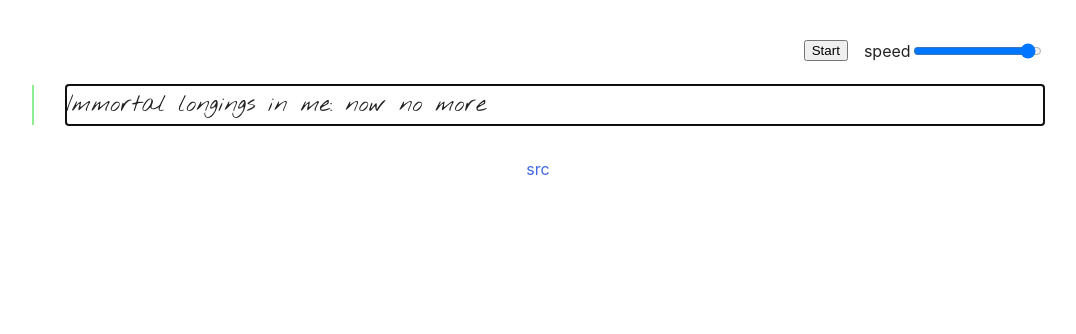
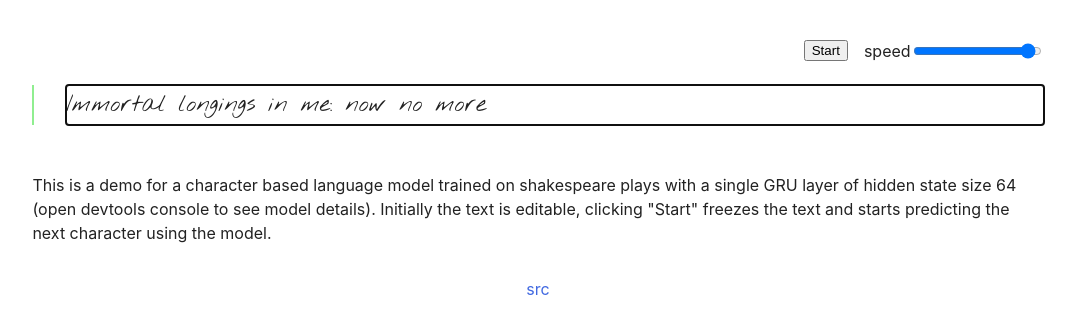
Before and after one commit to suyash/char-rnn, a website with bundled scripts: page demo/src/html/index.html in a window 1280 px wide. Shown: the whole page, without its empty margins (102-1178 px from the left). Built offline with nearby package versions, Linux system fonts and the light colour scheme; what @tensorflow/tfjs would draw is missing.

Commit message:
demo: add some description to index.html

```diff
--- a/demo/src/html/index.html
+++ b/demo/src/html/index.html
@@ -67,12 +67,12 @@
             flex-direction: column;
             align-items: center;
             margin: 2rem 0;
+            line-height: 1.5rem;
         }
 
         footer a {
             color: royalblue;
             text-decoration: none;
-            line-height: 1.5rem;
         }
 
         footer a:hover {
@@ -98,7 +98,12 @@
             <pre id="prediction" contenteditable="true"></pre>
         </section>
         <footer>
-            <a href="https://github.com/suyash/char-rnn" target="_blank" rel="noopener">src</a>
+            <p>
+                This is a demo for a character based language model trained on shakespeare plays with a single GRU layer of hidden state size 64 (open devtools console to see model details). Initially the text is editable, clicking "Start" freezes the text and starts predicting the next character using the model.
+            </p>
+            <p>
+                <a href="https://github.com/suyash/char-rnn" target="_blank" rel="noopener">src</a>
+            </p>
         </footer>
     </main>
     <script src="https://cdn.jsdelivr.net/npm/@tensorflow/tfjs@0.12.6"> </script>
```
